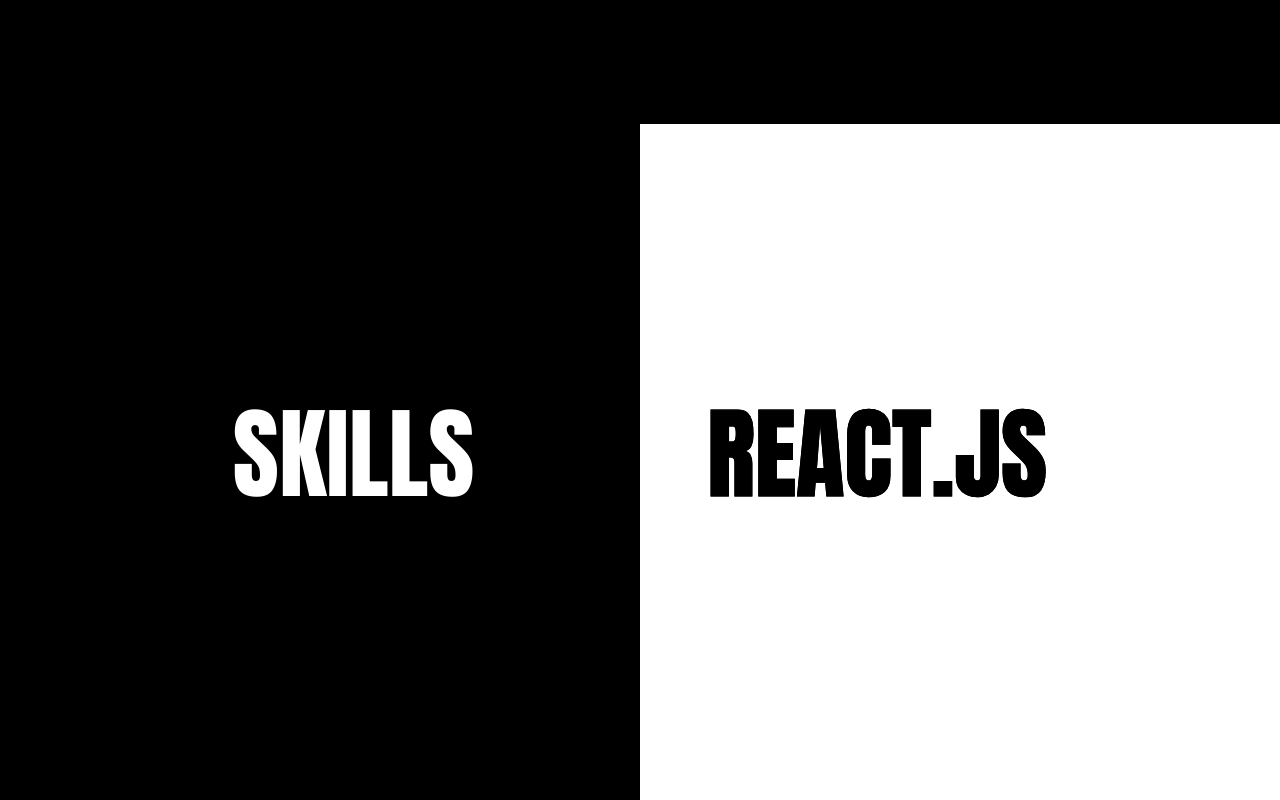
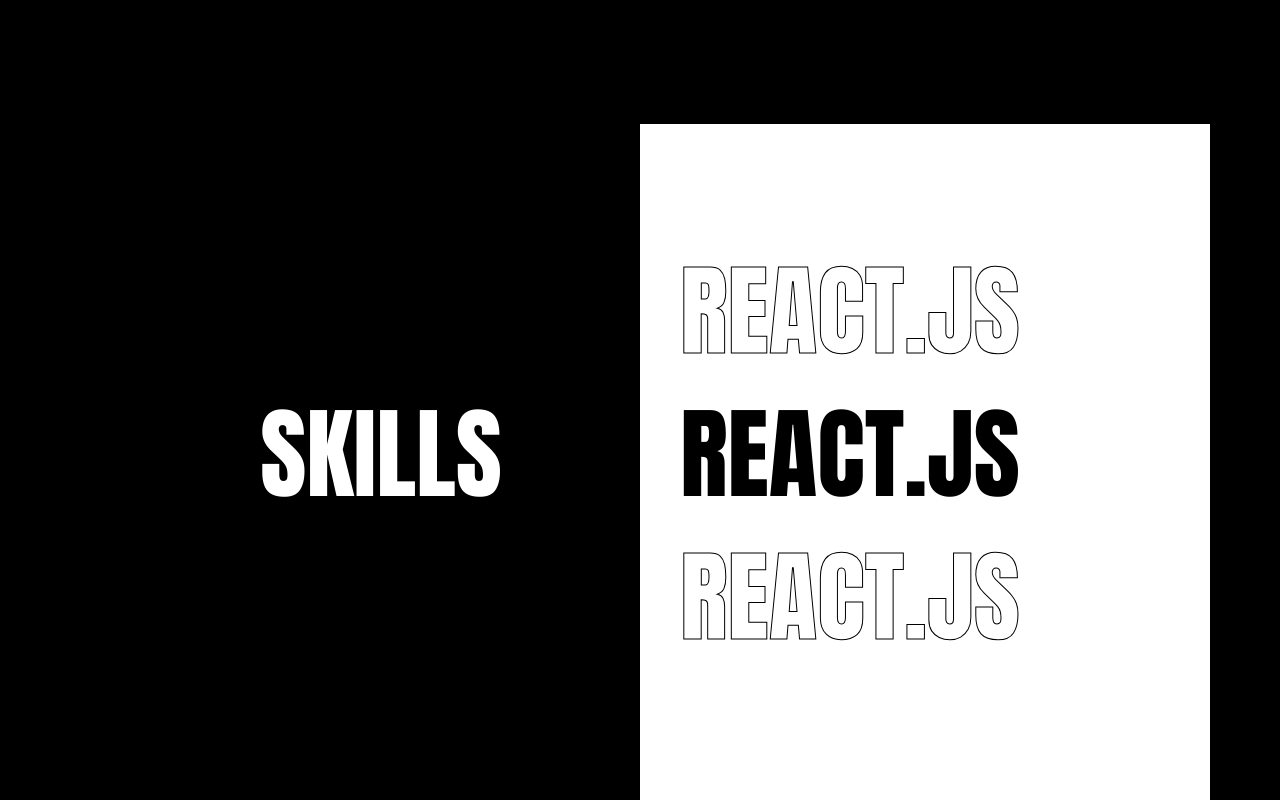
Before and after one commit to OladunniWaters/ny-portfolio, a React (Create React App) app: page / in a window 1280 px wide. Shown: the part 860-1660 px from the top of the page. Built offline with nearby package versions, Linux system fonts and the light colour scheme.

Commit message:
animation

```diff
--- a/src/component/Skills.js
+++ b/src/component/Skills.js
@@ -4,7 +4,7 @@
 function Skills() {
   return (
     <>
-    <div className="Skills">
+    <div className="container Skills">
        <div className='skills-left'>
           <div>
             <h1 className='skills-h1'>SKILLS</h1>
--- a/src/component/Skills.scss
+++ b/src/component/Skills.scss
@@ -95,6 +95,7 @@
   position: absolute;
   right: 0px;
   top: -0px;
+  animation: upskill 5s infinite alternate;
 }
 
 .skill-2 {
@@ -123,4 +124,24 @@
   position: absolute;
   right: 0px;
   top: 0px;
+  animation: downskill 5s infinite alternate;
 }
+
+@keyframes upskill {
+  0% {
+    transform: translate(0);
+  }
+  100% {
+    transform: translate(0, -150px);
+  }
+}
+
+
+@keyframes downskill {
+  0% {
+    transform: translate(0);
+  }
+  100% {
+    transform: translate(0, 150px);
+  }
+}
```
